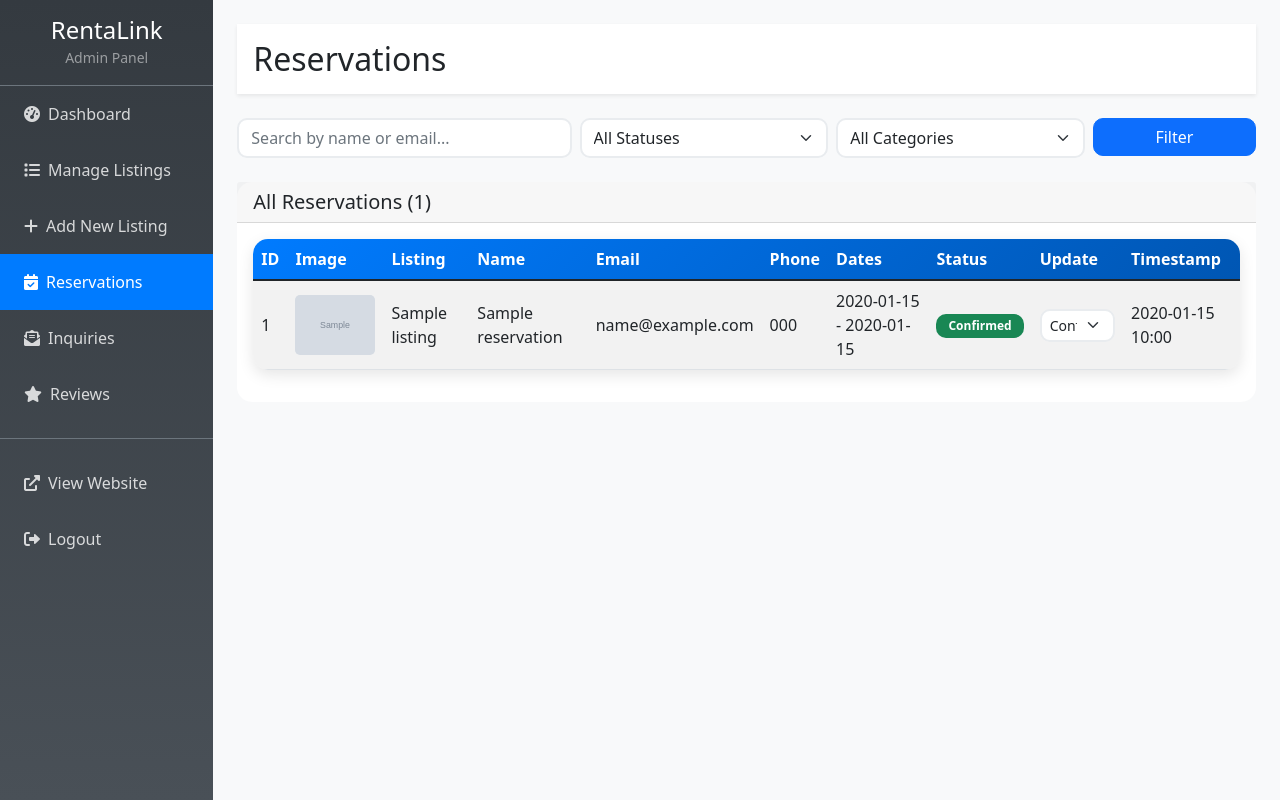
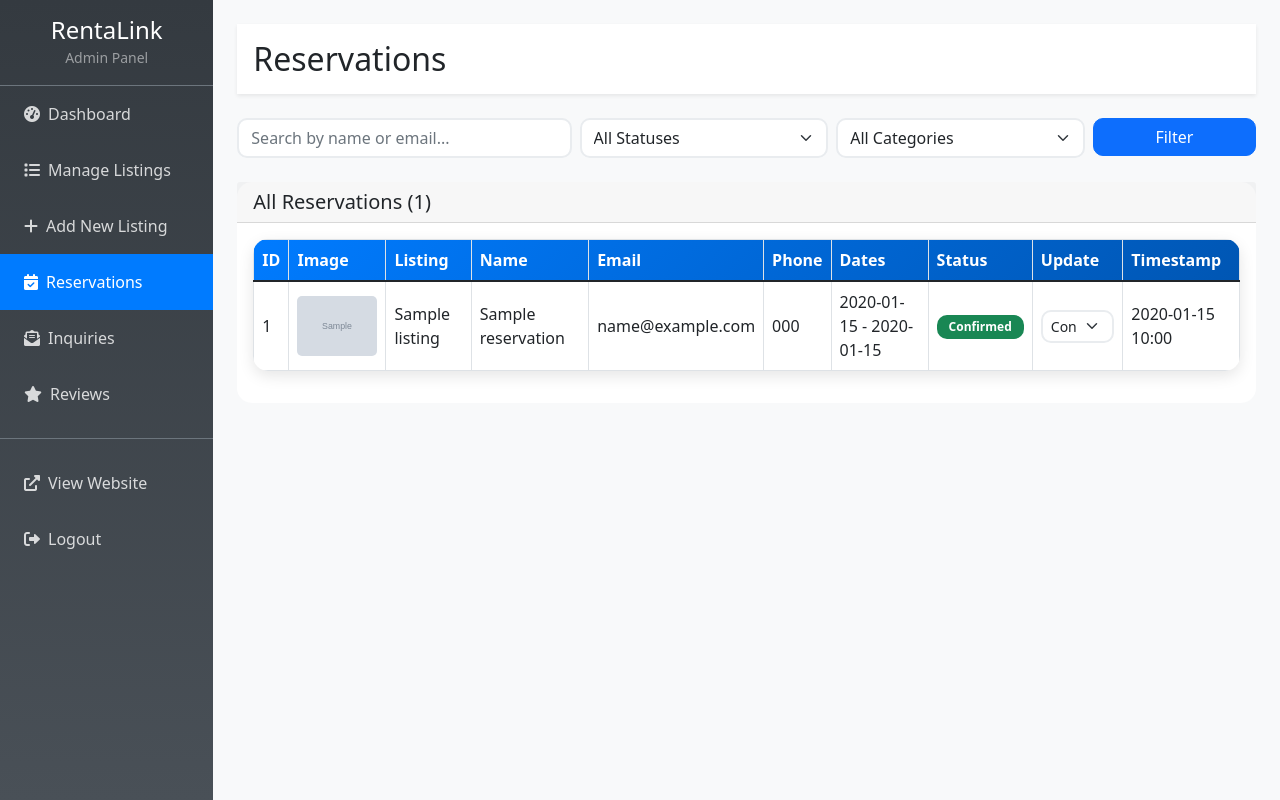
Before and after one commit to mahlet-tilahun/rentalink, a Flask app: page /admin/reservations in a window 1280 px wide. Run offline with Flask 3, Linux system fonts and the light colour scheme; the visitor is signed in with stand-in values (Sample User, id 1); tables that the repository leaves empty hold one stand-in row (values such as "Sample post"); grey boxes marked "Sample" are stand-in pictures.

Commit message:
apply consistent table borders to reservations like reviews

```diff
--- a/templates/admin/inquiries.html
+++ b/templates/admin/inquiries.html
@@ -120,7 +120,7 @@
         <div class="card-body">
           {% if inquiries %}
           <div class="table-responsive">
-            <table class="table table-striped align-middle">
+            <table class="table table-hover table-bordered align-middle">
               <thead>
                 <tr>
                   <th>#</th>
--- a/templates/admin/reservations.html
+++ b/templates/admin/reservations.html
@@ -146,7 +146,7 @@
         </div>
         <div class="card-body table-responsive">
           {% if reservations %}
-          <table class="table table-striped align-middle">
+          <table class="table table-hover table-bordered align-middle">
             <thead>
               <tr>
                 <th>ID</th>
```
